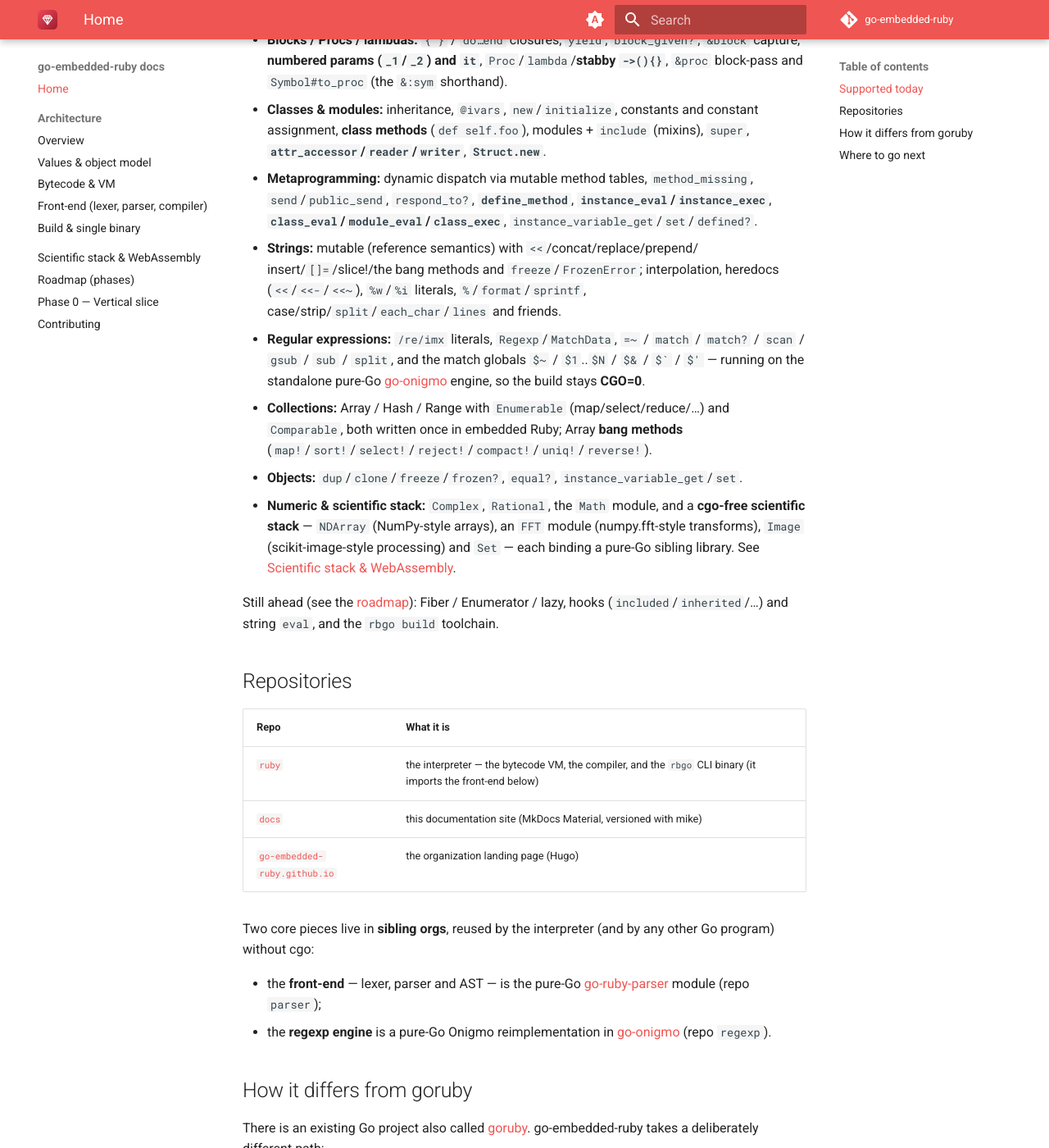
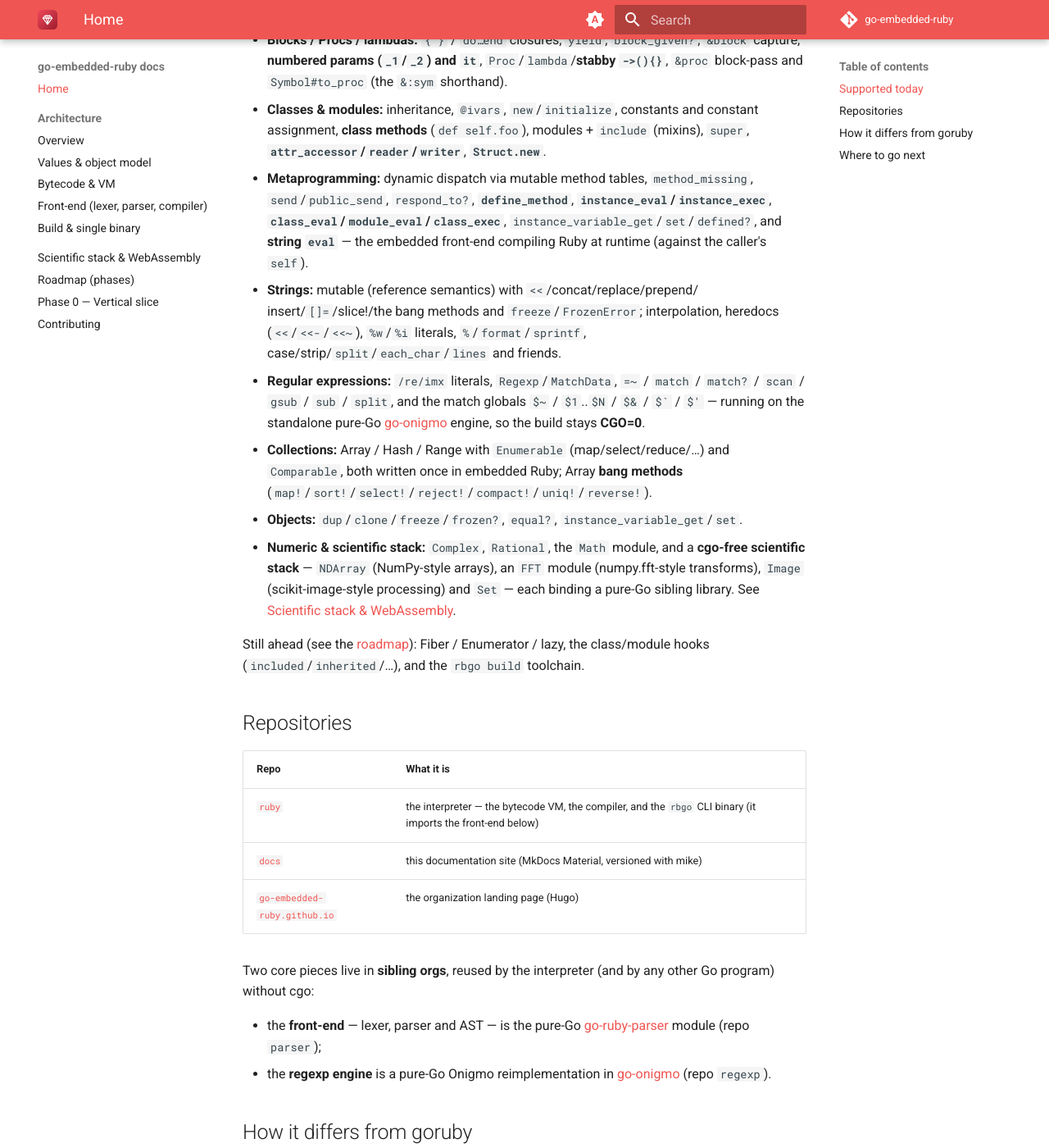
Before and after one commit to go-embedded-ruby/docs, an MkDocs documentation site: the page built from docs/index.md, in a window 1280 px wide and 1400 px high, scrolled down 1201 px. Shown: the whole window at 82% size. Built offline with MkDocs 1.6.1 and Material for MkDocs 9.7.7, drawn with Linux system fonts in a browser that asks for light colours; the version menu is left out.

Commit message:
docs: eval is implemented (move from 'still ahead' to supported)
Co-Authored-By: Claude Opus 4.8 <noreply@anthropic.com>

```diff
--- a/docs/index.md
+++ b/docs/index.md
@@ -58,7 +58,8 @@ Every feature below is **differential-tested against MRI Ruby 4.0.5**:
 - **Metaprogramming:** dynamic dispatch via mutable method tables,
   `method_missing`, `send`/`public_send`, `respond_to?`, **`define_method`**,
   **`instance_eval`/`instance_exec`**, **`class_eval`/`module_eval`/`class_exec`**,
-  `instance_variable_get`/`set`/`defined?`.
+  `instance_variable_get`/`set`/`defined?`, and **string `eval`** — the embedded
+  front-end compiling Ruby at runtime (against the caller's `self`).
 - **Strings:** mutable (reference semantics) with `<<`/concat/replace/prepend/
   insert/`[]=`/slice!/the bang methods and `freeze`/`FrozenError`;
   interpolation, heredocs (`<<`/`<<-`/`<<~`), `%w`/`%i` literals,
@@ -78,8 +79,8 @@ Every feature below is **differential-tested against MRI Ruby 4.0.5**:
   `Set` — each binding a pure-Go sibling library. See
   [Scientific stack & WebAssembly](scientific-stack.md).
 
-Still ahead (see the [roadmap](roadmap.md)): Fiber / Enumerator / lazy, hooks
-(`included`/`inherited`/…) and string `eval`, and the `rbgo build` toolchain.
+Still ahead (see the [roadmap](roadmap.md)): Fiber / Enumerator / lazy, the
+class/module hooks (`included`/`inherited`/…), and the `rbgo build` toolchain.
 
 ## Repositories
 
```
